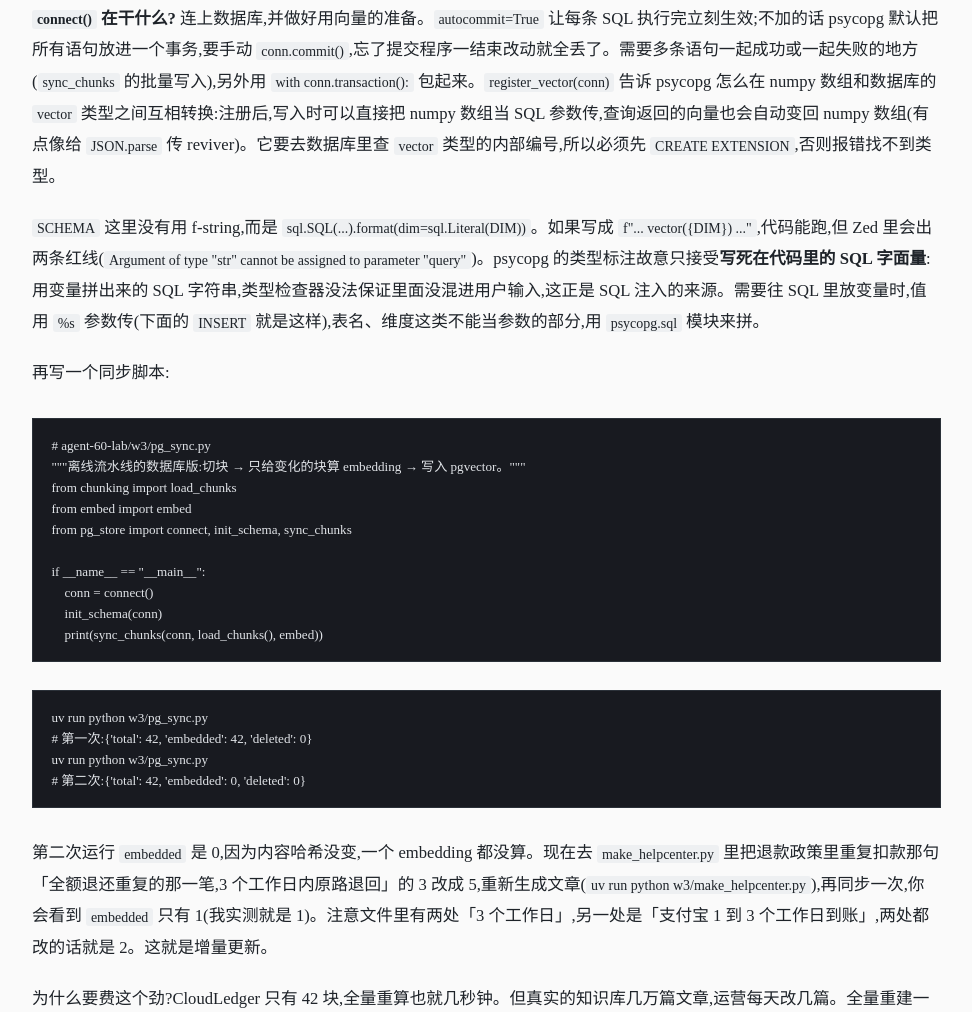
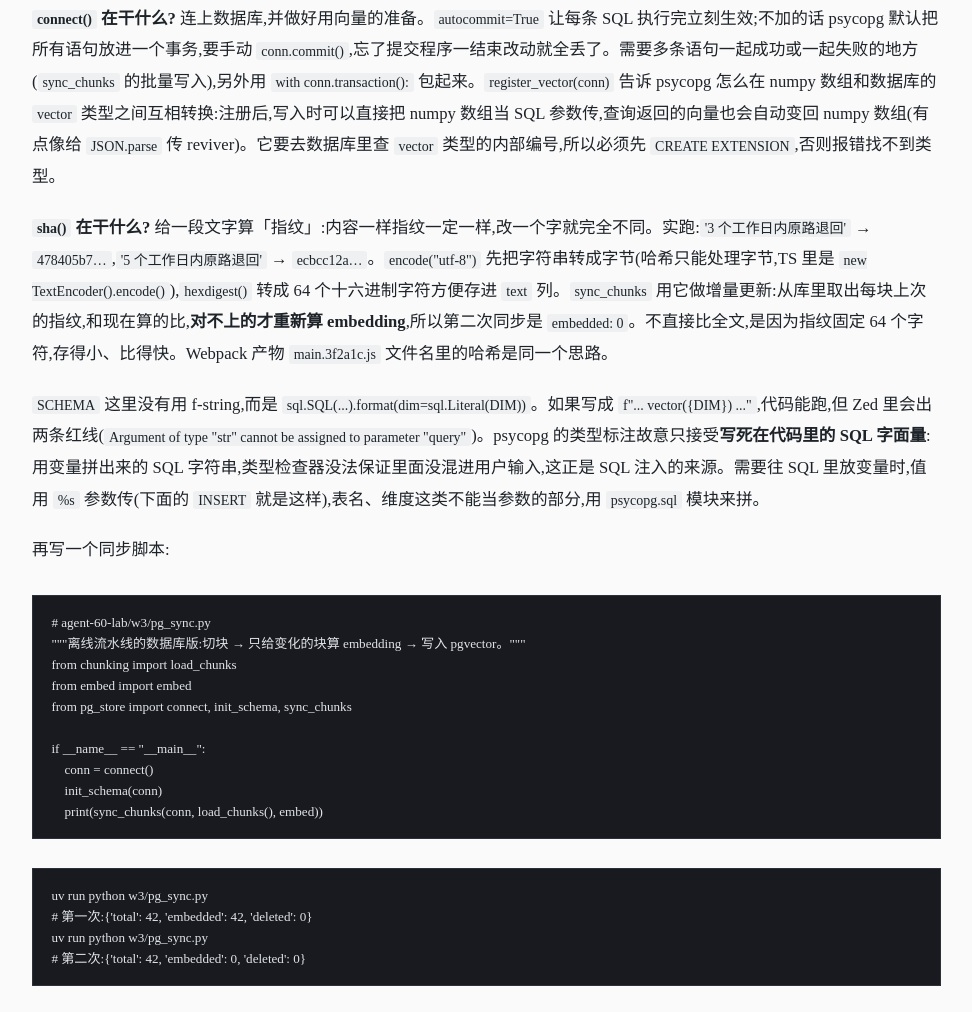
Before and after one commit to lm742611149/aiinfra.blog, an Astro site: page /blog/agent-60/day-17-pgvector in a window 1280 px wide. Shown: the part 6685-7697 px from the top of the page, without its empty margins (8-980 px from the left). Built offline with nearby package versions, Linux system fonts and the light colour scheme; Astro itself is replaced by a stand-in of ours; some packages are replaced by stand-ins of ours; code samples lack their colours; no server answers.

Commit message:
Day 17:解释 sha() 内容指纹与增量更新

````diff
--- a/src/content/blog/agent-60/day-17-pgvector.md
+++ b/src/content/blog/agent-60/day-17-pgvector.md
@@ -229,6 +229,8 @@ def search(conn: psycopg.Connection, query_vec: np.ndarray, k: int = 4,
 ```
 
 **`connect()` 在干什么?** 连上数据库,并做好用向量的准备。`autocommit=True` 让每条 SQL 执行完立刻生效;不加的话 psycopg 默认把所有语句放进一个事务,要手动 `conn.commit()`,忘了提交程序一结束改动就全丢了。需要多条语句一起成功或一起失败的地方(`sync_chunks` 的批量写入),另外用 `with conn.transaction():` 包起来。`register_vector(conn)` 告诉 psycopg 怎么在 numpy 数组和数据库的 `vector` 类型之间互相转换:注册后,写入时可以直接把 numpy 数组当 SQL 参数传,查询返回的向量也会自动变回 numpy 数组(有点像给 `JSON.parse` 传 reviver)。它要去数据库里查 `vector` 类型的内部编号,所以必须先 `CREATE EXTENSION`,否则报错找不到类型。
+
+**`sha()` 在干什么?** 给一段文字算「指纹」:内容一样指纹一定一样,改一个字就完全不同。实跑:`'3 个工作日内原路退回'` → `478405b7…`,`'5 个工作日内原路退回'` → `ecbcc12a…`。`encode("utf-8")` 先把字符串转成字节(哈希只能处理字节,TS 里是 `new TextEncoder().encode()`),`hexdigest()` 转成 64 个十六进制字符方便存进 `text` 列。`sync_chunks` 用它做增量更新:从库里取出每块上次的指纹,和现在算的比,**对不上的才重新算 embedding**,所以第二次同步是 `embedded: 0`。不直接比全文,是因为指纹固定 64 个字符,存得小、比得快。Webpack 产物 `main.3f2a1c.js` 文件名里的哈希是同一个思路。
 
 `SCHEMA` 这里没有用 f-string,而是 `sql.SQL(...).format(dim=sql.Literal(DIM))`。如果写成 `f"... vector({DIM}) ..."`,代码能跑,但 Zed 里会出两条红线(`Argument of type "str" cannot be assigned to parameter "query"`)。psycopg 的类型标注故意只接受**写死在代码里的 SQL 字面量**:用变量拼出来的 SQL 字符串,类型检查器没法保证里面没混进用户输入,这正是 SQL 注入的来源。需要往 SQL 里放变量时,值用 `%s` 参数传(下面的 `INSERT` 就是这样),表名、维度这类不能当参数的部分,用 `psycopg.sql` 模块来拼。
 
````
